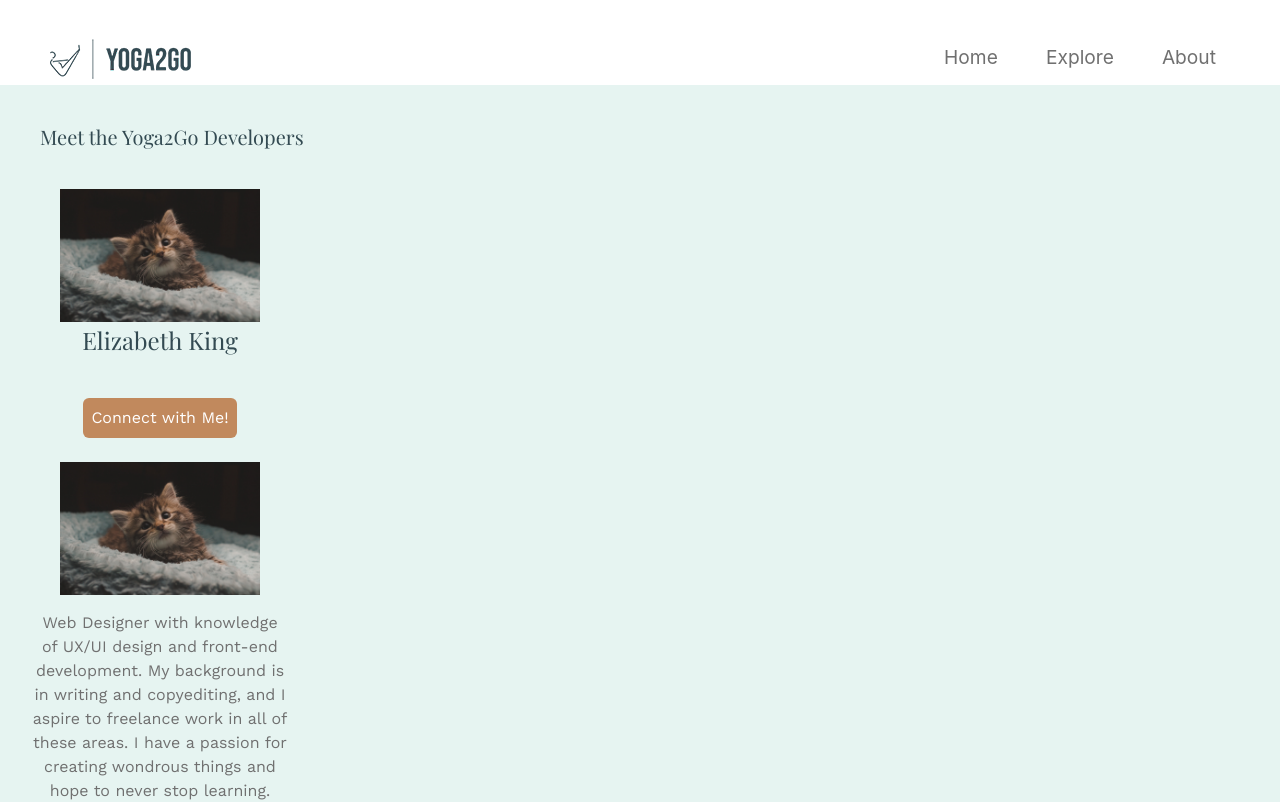
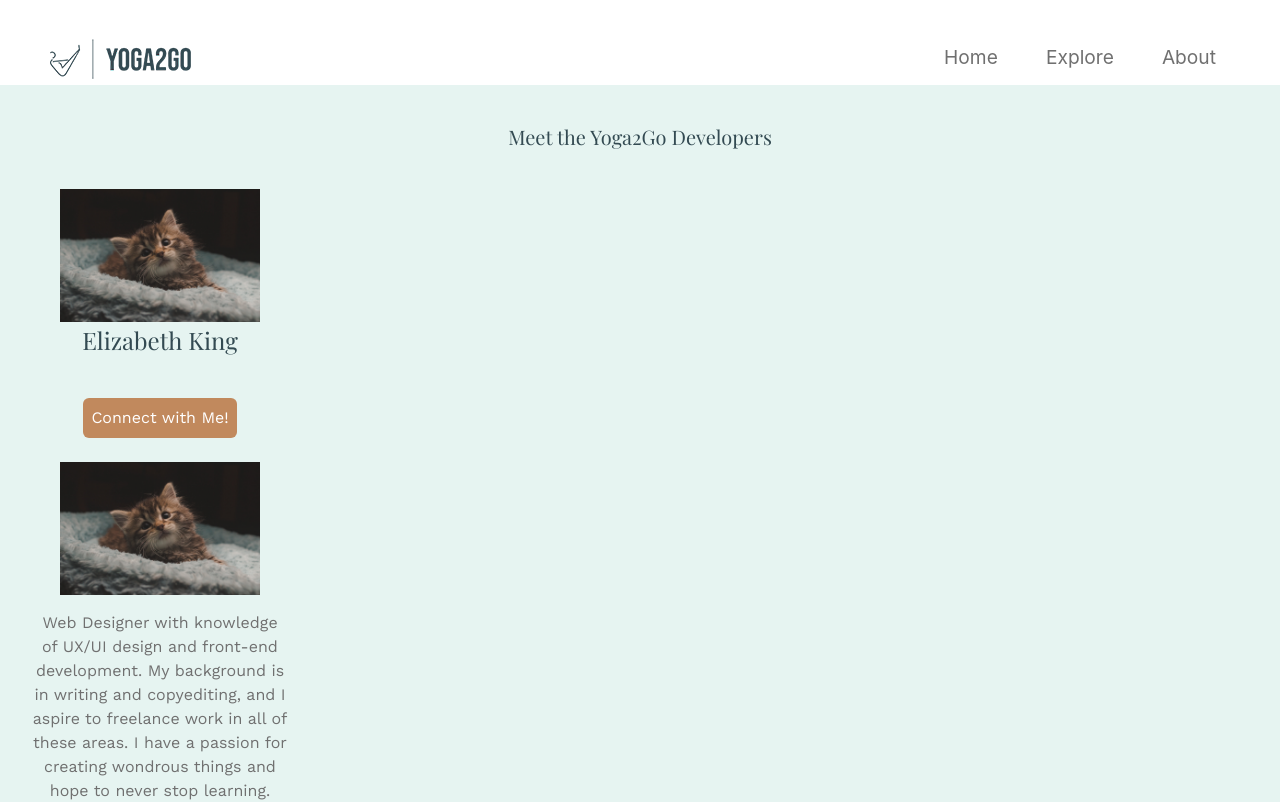
Before and after one commit to tmflower/yoga2go, a React (Create React App) app: page /about in a window 1280 px wide. Shown: the top 802 px of the page. Built offline with nearby package versions, Linux system fonts and the light colour scheme.

Commit message:
Centered the home page elements

```diff
--- a/src/styles/About.css
+++ b/src/styles/About.css
@@ -2,7 +2,7 @@ h1 {
   font-family: "Playfair Display";
   font-size: 64px;
   text-align: center;
-  margin: 0 auto;
+  margin: auto;
   color: #334a52;
 }
 
--- a/src/styles/Home.css
+++ b/src/styles/Home.css
@@ -1,7 +1,6 @@
 @media (max-width: 920px) {
   h3 {
     font-size: 72px !important;
-    width: 600px !important;
   }
 
   .about-link {
@@ -17,12 +16,10 @@
 
 @media (max-width: 750px) {
   h1 {
-    text-align: center !important;
     font-size: 20px !important;
   }
 
   h3 {
-    text-align: center !important;
     font-size: 40px !important;
     padding-left: 0 !important;
     width: 100% !important;
@@ -55,7 +52,7 @@ body {
 }
 
 h1 {
-  text-align: left;
+  text-align: center;
   font-family: "Playfair Display";
   font-size: 20px;
   margin: 0 auto;
@@ -67,10 +64,10 @@ h3 {
   padding-bottom: 20px;
   padding-left: 38px;
   font-family: "Playfair Display";
-  text-align: left;
+  text-align: center;
   background-color: rgb(51, 74, 82, 0.8);
   color: #c1895d;
-  width: 700px;
+  width: 100%;
   border-radius: 1px;
 }
 
```
